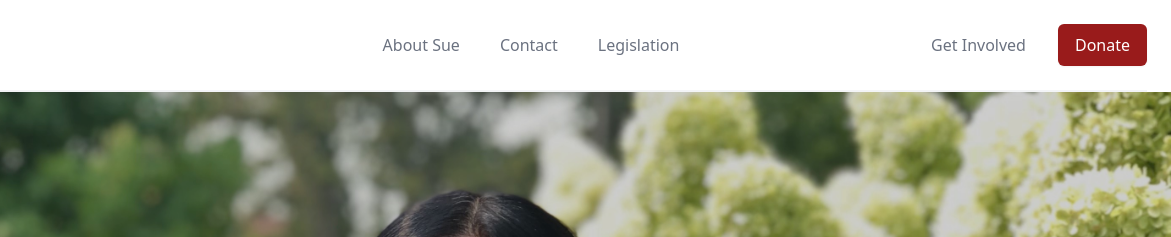
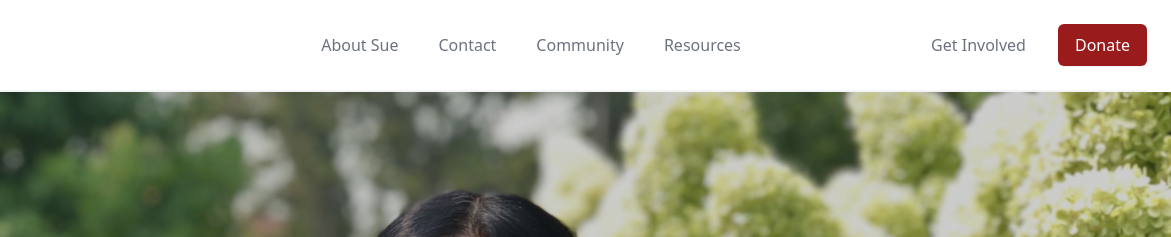
Before and after one commit to jack-vuturo/SueChewWebsite, a website: page public/index.html in a window 1280 px wide. Shown: the top 237 px of the page, 109-1280 px from the left. Drawn offline with Linux system fonts and the light colour scheme.

Commit message:
Update index.html
oops

```diff
--- a/public/index.html
+++ b/public/index.html
@@ -39,7 +39,8 @@
 
                 <a href="#about-sue" class="text-base font-medium text-gray-500 hover:text-gray-900"> About Sue </a>
                 <a href="#" class="text-base font-medium text-gray-500 hover:text-gray-900"> Contact </a>
-                <a href="#" class="text-base font-medium text-gray-500 hover:text-gray-900"> Legislation </a>
+                <a href="#" class="text-base font-medium text-gray-500 hover:text-gray-900"> Community </a>
+                <a href="#" class="text-base font-medium text-gray-500 hover:text-gray-900"> Resources </a>
 
                 </nav>
                 <div class="hidden md:flex items-center justify-end md:flex-1 lg:w-0">
```
